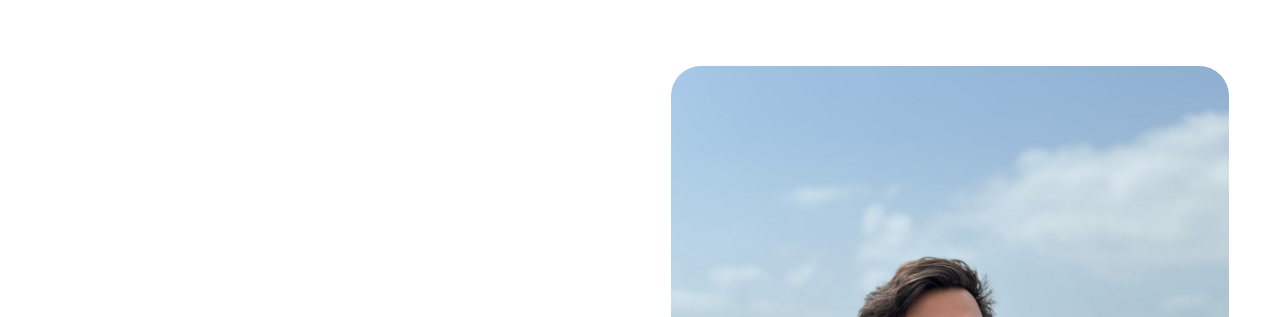
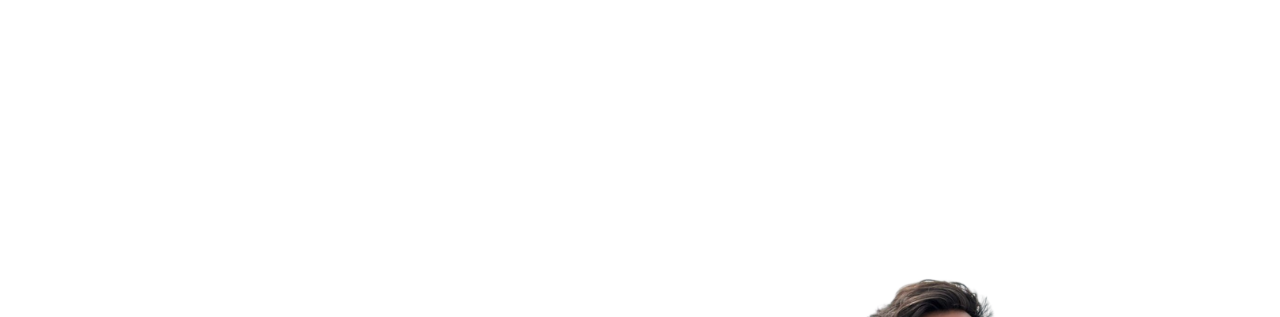
Before and after one commit to Muhammad-Fakhar-Khan/Portfolio, a plain HTML site: page index.html in a window 1280 px wide. Shown: the part 91-408 px from the top of the page. Drawn offline with nearby package versions, Linux system fonts and the light colour scheme.

Commit message:
Initial commit - Portfolio project

```diff
--- a/index.html
+++ b/index.html
@@ -45,7 +45,7 @@
                 </div>
             </div>
             <div class="rightSection">
-                <img class="pic" src="Assets/profile.jpg" alt="">
+                <img class="pic" src="Assets/portfolio.png" alt="">
             </div>
         </section>
 
```
Also changed, not shown: Assets/portfolio.png (added).
